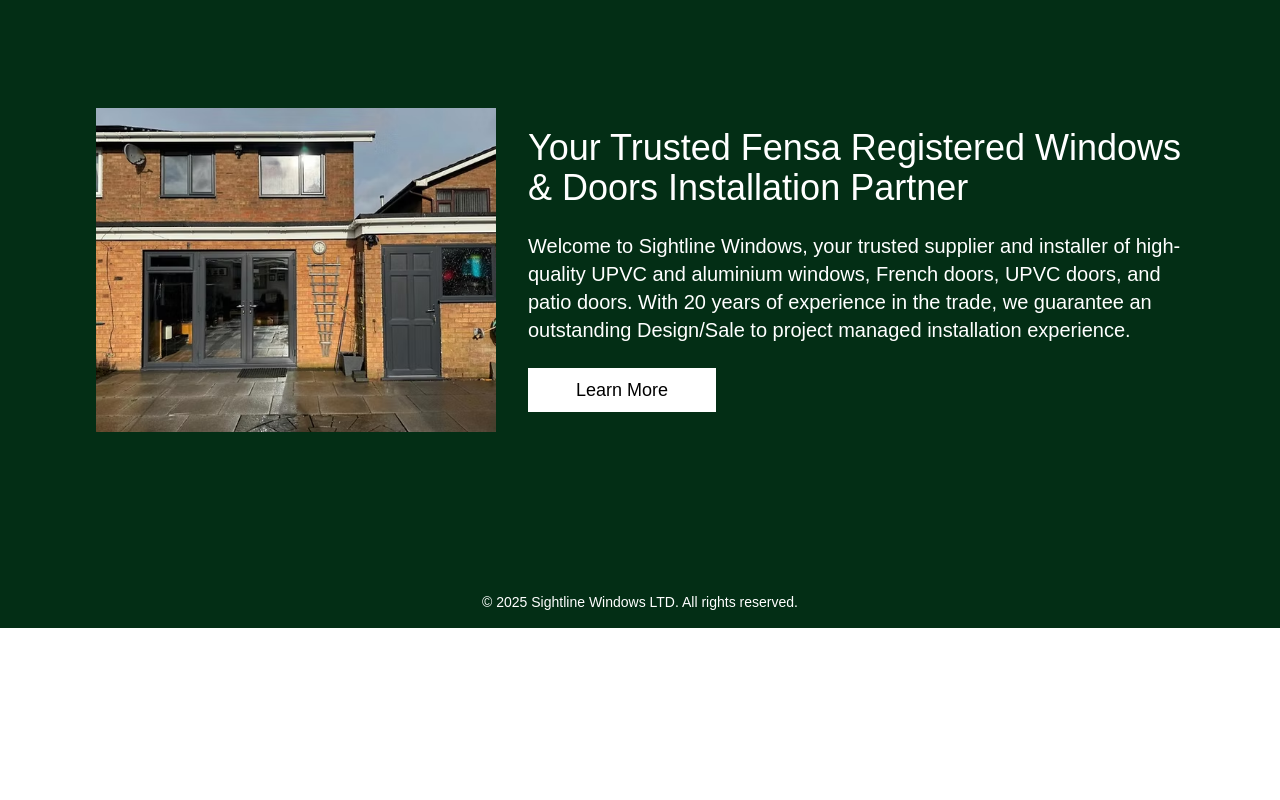
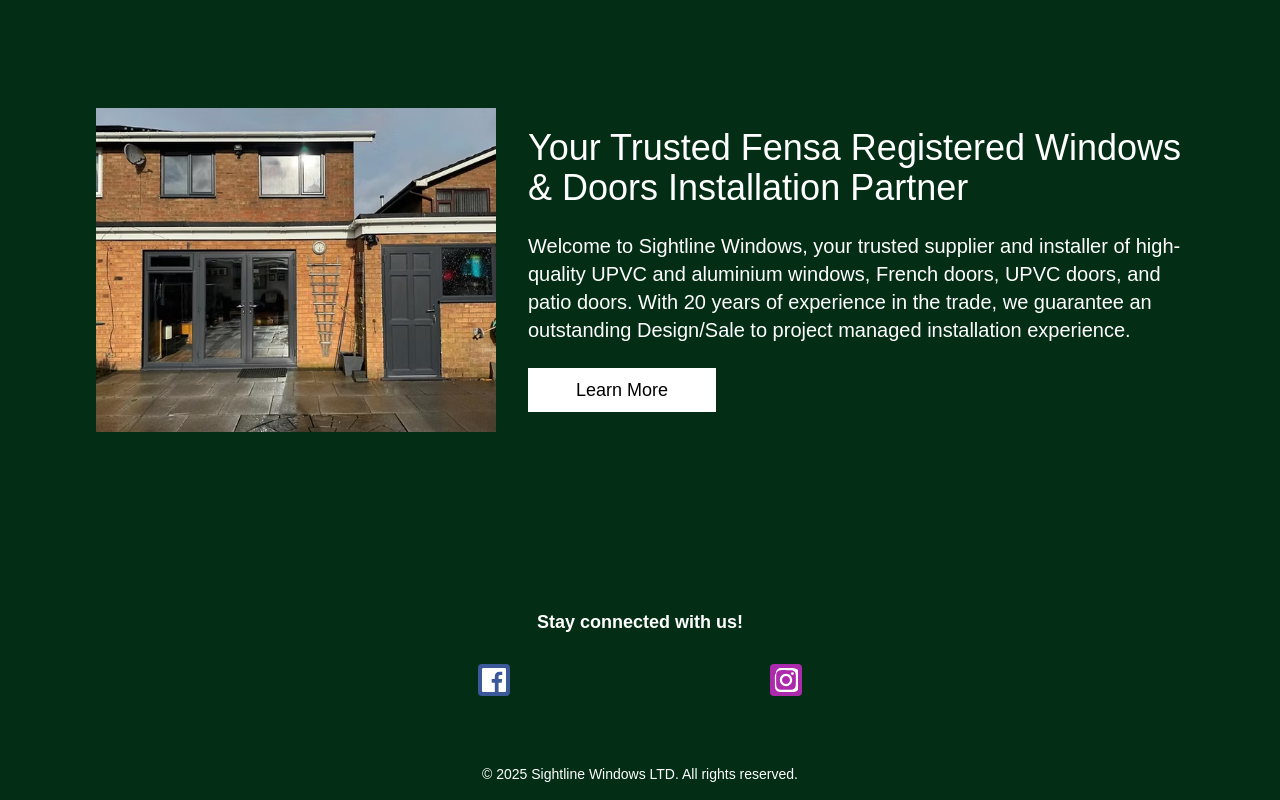
Before and after one commit to jacam666/sightline, a Next.js app: page / in a window 1280 px wide. Shown: the part 966-1766 px from the top of the page. Before the commit the page ends 1594 px from the top, so only its background shows below. Built offline with nearby package versions, Linux system fonts and the light colour scheme; a web font is replaced by a local one.

Commit message:
created and added social footer

```diff
--- a/src/app/about/page.tsx
+++ b/src/app/about/page.tsx
@@ -2,6 +2,7 @@
 
 import Head from 'next/head';
 import Navbar from '@/components/Navbar';
+import FooterSocial from '@/components/FooterSocial';
 
 export default function About() {
     const paragraphClass =
@@ -58,6 +59,7 @@ export default function About() {
                     </a>
                 </section>
                 <footer className="text-center w-2/3 mx-auto text-white mt-8 text-sm px-4">
+                <FooterSocial />
                 <p className='py-4'>© 2025 Sightline Windows LTD. All rights reserved.</p>
             </footer>
             </main>
--- a/src/app/contactUs/page.tsx
+++ b/src/app/contactUs/page.tsx
@@ -2,6 +2,7 @@ import React from 'react';
 import { MapPinIcon, EnvelopeIcon, PhoneIcon } from '@heroicons/react/24/solid';
 import Navbar from '@/components/Navbar';
 import Contact from '@/components/contact';
+import FooterSocial from '@/components/FooterSocial';
 
 
 
@@ -51,6 +52,7 @@ export default function ContactUs() {
                 </div>
             </div>
             <footer className="text-center w-2/3 mx-auto text-white text-sm px-4">
+            <FooterSocial />
                 <p className='py-4'>© 2025 Sightline Windows LTD. All rights reserved.</p>
             </footer>
         </div>
--- a/src/app/gallery/page.tsx
+++ b/src/app/gallery/page.tsx
@@ -5,6 +5,7 @@ import Navbar from '@/components/Navbar';
 import Image from 'next/image';
 import Lightbox from 'yet-another-react-lightbox';
 import 'yet-another-react-lightbox/styles.css';
+import FooterSocial from '@/components/FooterSocial';
 
 
 export default function Gallery() {
@@ -103,6 +104,7 @@ export default function Gallery() {
                     ))}
                 </div>
                 <footer className="text-center w-2/3 mx-auto text-white mt-8 text-sm px-4">
+                <FooterSocial />
                     <p className='py-4'>© 2025 Sightline Windows LTD. All rights reserved.</p>
                 </footer>
             </div>
--- a/src/app/page.tsx
+++ b/src/app/page.tsx
@@ -1,3 +1,4 @@
+import FooterSocial from "@/components/FooterSocial";
 import Navbar from "@/components/Navbar";
 //import Header from "@/components/header";
 import Image from "next/image";
@@ -66,6 +67,7 @@ export default function Home() {
 
       </div>
       <footer className="text-center text-white mt-8 w-2/3 mx-auto text-sm px-4">
+      <FooterSocial />
         <p className='py-4'>© 2025 Sightline Windows LTD. All rights reserved.</p>
       </footer>
     </div>
--- a/src/app/services/page.tsx
+++ b/src/app/services/page.tsx
@@ -1,3 +1,4 @@
+import FooterSocial from "@/components/FooterSocial";
 import Navbar from "@/components/Navbar";
 import Image from "next/image";
 
@@ -114,6 +115,7 @@ export default function Services() {
                 </a>
             </section>
             <footer className="text-center w-2/3 mx-auto text-white mt-8 text-sm px-4">
+            <FooterSocial />
                 <p className='py-4'>© 2025 Sightline Windows LTD. All rights reserved.</p>
             </footer>
         </main>
--- /dev/null
+++ b/src/components/FooterSocial.tsx
@@ -0,0 +1,44 @@
+import React from 'react';
+
+const FooterSocial: React.FC = () => {
+    return (
+        <footer className="bg-green-950 text-center py-8">
+            <div className="px-4">
+            <h2 className="text-white text-lg font-semibold mb-6">Stay connected with us!</h2>
+                <section className="mb-4 flex flex-row justify-evenly items-center mx-auto gap-6">
+                    <a
+                        aria-label="Visit our Facebook"
+                        className="btn text-white btn-floating m-1 rounded-sm transition-all duration-300 hover:bg-opacity-80"
+                        style={{ backgroundColor: '#3b5998' }}
+                        href="https://m.facebook.com/profile.php?id=61563763839207&name=xhp_nt_"
+                        role="button"
+                        target="_blank"
+                        rel="noopener noreferrer"
+                    >
+                        <svg className="w-8 h-8 p-1 transition-transform duration-300 transform hover:scale-110 hover:brightness-125" fill="currentColor" viewBox="0 0 24 24">
+                            <path d="M22.675 0h-21.35C.597 0 0 .598 0 1.333v21.333C0 23.403.597 24 1.325 24h11.494v-9.294H9.691v-3.622h3.128V8.413c0-3.1 1.894-4.788 4.659-4.788 1.325 0 2.464.098 2.796.142v3.24h-1.918c-1.504 0-1.796.715-1.796 1.763v2.31h3.587l-.467 3.622h-3.12V24h6.116C23.403 24 24 23.403 24 22.667V1.333C24 .598 23.403 0 22.675 0z" />
+                        </svg>
+                    </a>
+
+                    <a
+                        aria-label="Visit our Instagram"
+                        className="btn text-white btn-floating m-1 rounded-sm transition-all duration-300 hover:bg-opacity-80"
+                        style={{ backgroundColor: '#ac2bac' }}
+                        href="https://www.instagram.com/sightline_windows?igsh=MTlheHU3dTh2cG53cA=="
+                        role="button"
+                        target="_blank"
+                        rel="noopener noreferrer"
+                    >
+                        <svg className="w-8 h-8 p-1 transition-transform duration-300 transform hover:scale-110 hover:brightness-125" fill="currentColor" viewBox="0 0 24 24">
+                            <path d="M12 2.163c3.204 0 3.584.012 4.849.07 1.366.062 2.633.346 3.608 1.32.975.975 1.258 2.242 1.32 3.608.058 1.265.069 1.645.069 4.849s-.011 3.584-.069 4.849c-.062 1.366-.346 2.633-1.32 3.608-.975.975-2.242 1.258-3.608 1.32-1.265.058-1.645.069-4.849.069s-3.584-.011-4.849-.069c-1.366-.062-2.633-.346-3.608-1.32-.975-.975-1.258-2.242-1.32-3.608C2.175 15.584 2.163 15.204 2.163 12s.012-3.584.07-4.849c.062-1.366.346-2.633 1.32-3.608C4.528 2.509 5.795 2.226 7.161 2.163 8.426 2.105 8.806 2.094 12 2.094m0-2.163C8.741 0 8.332.013 7.052.072 5.758.132 4.479.443 3.418 1.504 2.358 2.564 2.048 3.843 1.988 5.137.929 6.417.916 6.826.916 12s.013 5.583.072 6.863c.06 1.294.37 2.573 1.43 3.633 1.06 1.06 2.339 1.37 3.633 1.43 1.28.059 1.689.072 6.863.072s5.583-.013 6.863-.072c1.294-.06 2.573-.37 3.633-1.43 1.06-1.06 1.37-2.339 1.43-3.633.059-1.28.072-1.689.072-6.863s-.013-5.583-.072-6.863c-.06-1.294-.37-2.573-1.43-3.633C20.573.443 19.294.132 18 .072 16.719.013 16.309 0 12 0z" />
+                            <path d="M12 5.838c-3.403 0-6.162 2.76-6.162 6.162s2.759 6.162 6.162 6.162 6.162-2.76 6.162-6.162S15.403 5.838 12 5.838zm0 10.162c-2.207 0-4-1.793-4-4s1.793-4 4-4 4 1.793 4 4-1.793 4-4 4z" />
+                            <circle cx="18.406" cy="5.594" r="1.44" />
+                        </svg>
+                    </a>
+                </section>
+            </div>
+        </footer>
+    );
+};
+
+export default FooterSocial;
```
